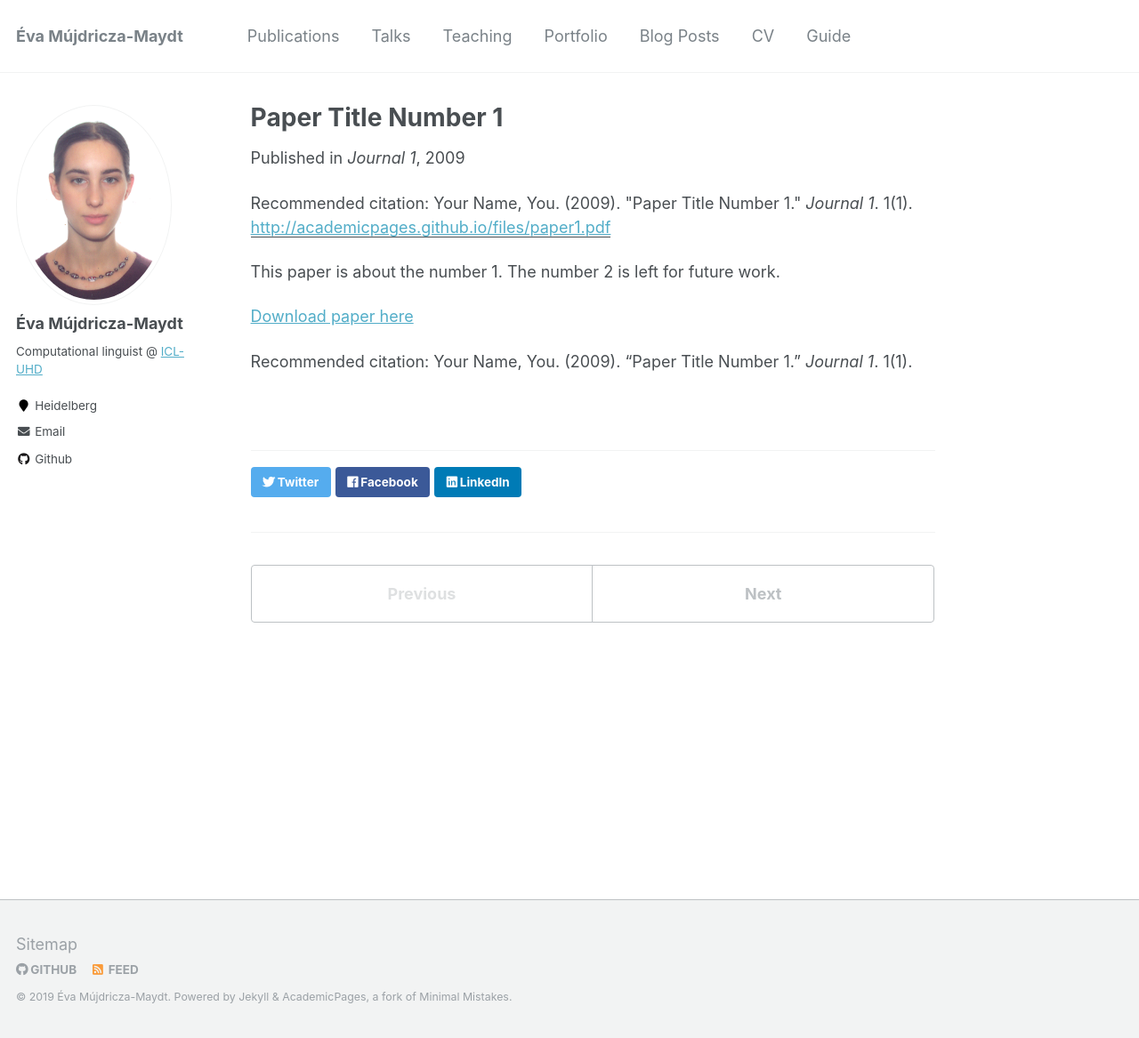
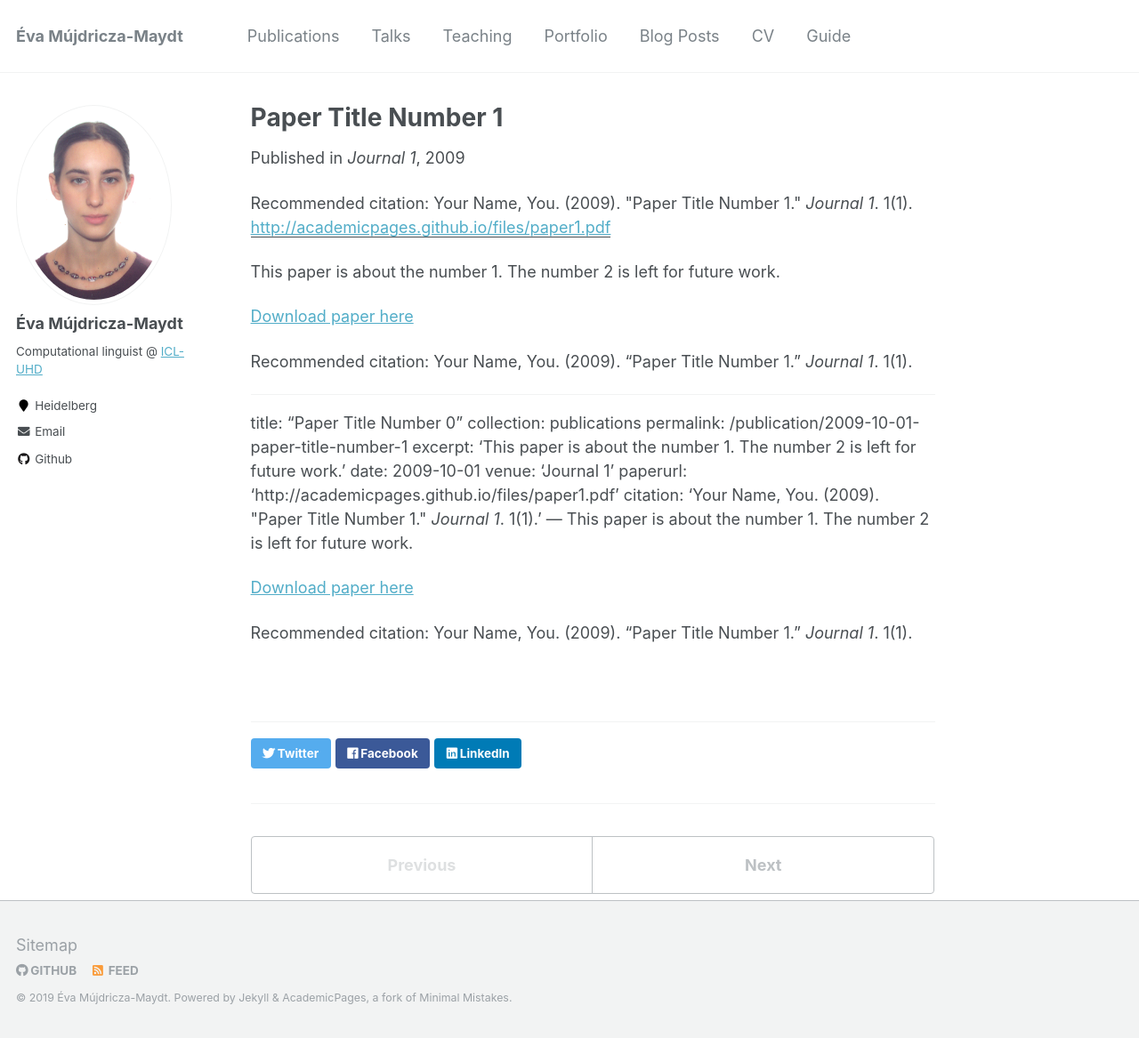
Before and after one commit to mmev/mmev.github.io, a Jekyll site: the page built from _publications/2009-10-01-paper-title-number-1.md, in a window 1280 px wide and 1167 px high. Shown: the whole window at 89% size. Built offline with Jekyll 4.4.1, drawn with Linux system fonts in a browser that asks for light colours.

Commit message:
academicpages as template

```diff
--- a/_publications/2009-10-01-paper-title-number-1.md
+++ b/_publications/2009-10-01-paper-title-number-1.md
@@ -13,3 +13,20 @@
 [Download paper here](http://academicpages.github.io/files/paper1.pdf)
 
 Recommended citation: Your Name, You. (2009). "Paper Title Number 1." <i>Journal 1</i>. 1(1).
+
+
+---
+title: "Paper Title Number 0"
+collection: publications
+permalink: /publication/2009-10-01-paper-title-number-1
+excerpt: 'This paper is about the number 1. The number 2 is left for future work.'
+date: 2009-10-01
+venue: 'Journal 1'
+paperurl: 'http://academicpages.github.io/files/paper1.pdf'
+citation: 'Your Name, You. (2009). &quot;Paper Title Number 1.&quot; <i>Journal 1</i>. 1(1).'
+---
+This paper is about the number 1. The number 2 is left for future work.
+
+[Download paper here](http://academicpages.github.io/files/paper1.pdf)
+
+Recommended citation: Your Name, You. (2009). "Paper Title Number 1." <i>Journal 1</i>. 1(1).
```
